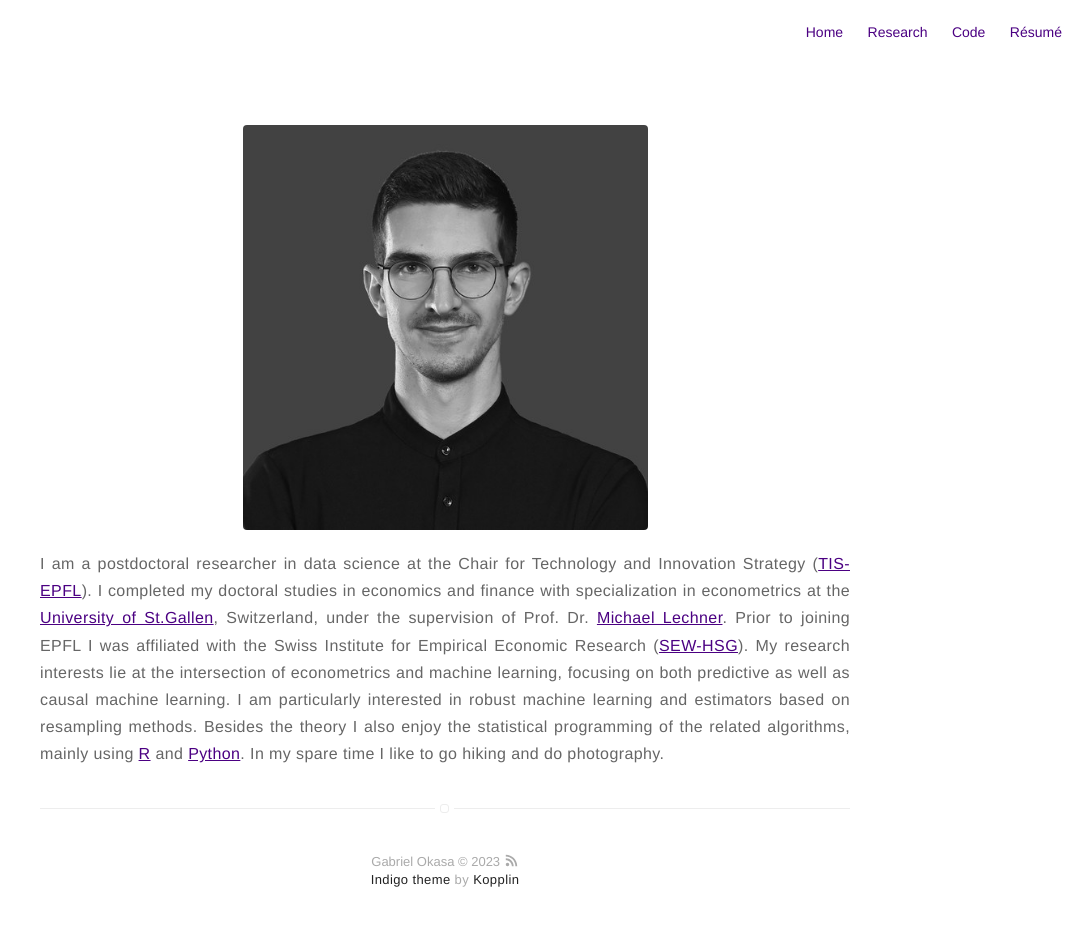
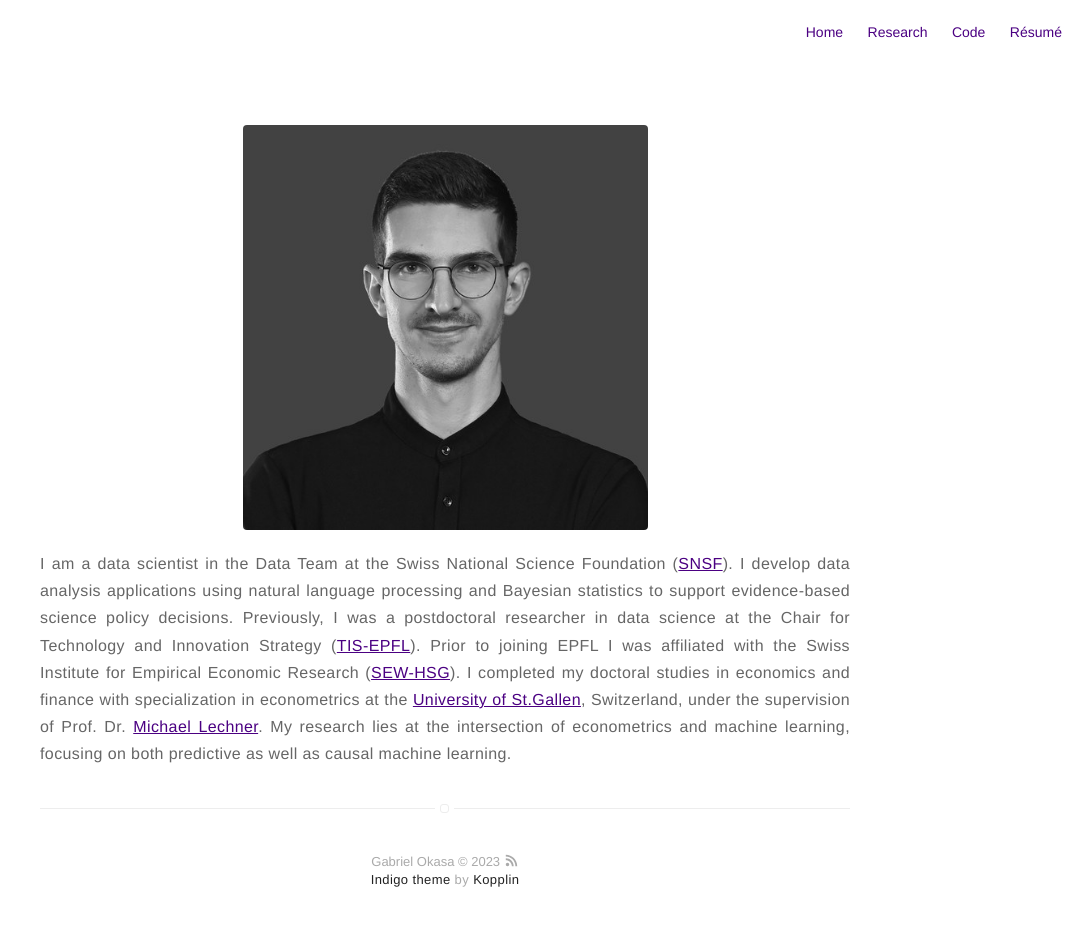
Before and after one commit to okasag/okasag.github.io, a Jekyll site: the page built from about.md, in a window 1280 px wide. Shown: the whole page, without its empty margins (195-1280 px from the left). Built offline with Jekyll 4.4.1, drawn with Linux system fonts in a browser that asks for light colours.

Commit message:
Updating the about page

```diff
--- a/_config.yml
+++ b/_config.yml
@@ -1,6 +1,6 @@
 # main text of home
 name: Gabriel Okasa
-bio: 'Researcher in Data Science at EPFL, Switzerland'
+bio: 'Data Scientist at the Swiss National Science Foundation'
 
 # twitter summary info
 description: My personal website
--- a/about.md
+++ b/about.md
@@ -6,11 +6,14 @@ layout: page
 
 {: style="text-align: justify" }
 
-I am a postdoctoral researcher in data science at the Chair for Technology and Innovation Strategy ([TIS-EPFL](https://www.epfl.ch/labs/tis/)).
-I completed my doctoral studies in economics and finance with specialization in econometrics at the [University of St.Gallen](https://www.unisg.ch/), Switzerland,
-under the supervision of Prof. Dr. [Michael Lechner](https://www.michael-lechner.eu/). Prior to joining EPFL I was affiliated
-with the Swiss Institute for Empirical Economic Research ([SEW-HSG](https://sew.unisg.ch/en/)). My research
-interests lie at the intersection of econometrics and machine learning, focusing on both predictive as well
-as causal machine learning. I am particularly interested in robust machine learning and estimators based on resampling methods.
-Besides the theory I also enjoy the statistical programming of the related algorithms, mainly using [R](https://cran.r-project.org/)
-and [Python](https://www.python.org/). In my spare time I like to go hiking and do photography.
+I am a data scientist in the Data Team at the Swiss National Science Foundation ([SNSF](https://data.snf.ch/)).
+I develop data analysis applications using natural language processing and Bayesian statistics to
+support evidence-based science policy decisions. Previously, I was a postdoctoral researcher in data
+science at the Chair for Technology and Innovation Strategy
+([TIS-EPFL](https://www.epfl.ch/labs/tis/)). Prior to joining EPFL I was affiliated
+with the Swiss Institute for Empirical Economic Research ([SEW-HSG](https://sew.unisg.ch/en/)).
+I completed my doctoral studies in economics and finance with specialization
+in econometrics at the [University of St.Gallen](https://www.unisg.ch/), Switzerland,
+under the supervision of Prof. Dr. [Michael Lechner](https://www.michael-lechner.eu/). My research
+lies at the intersection of econometrics and machine learning, focusing on both predictive as well
+as causal machine learning.
```
